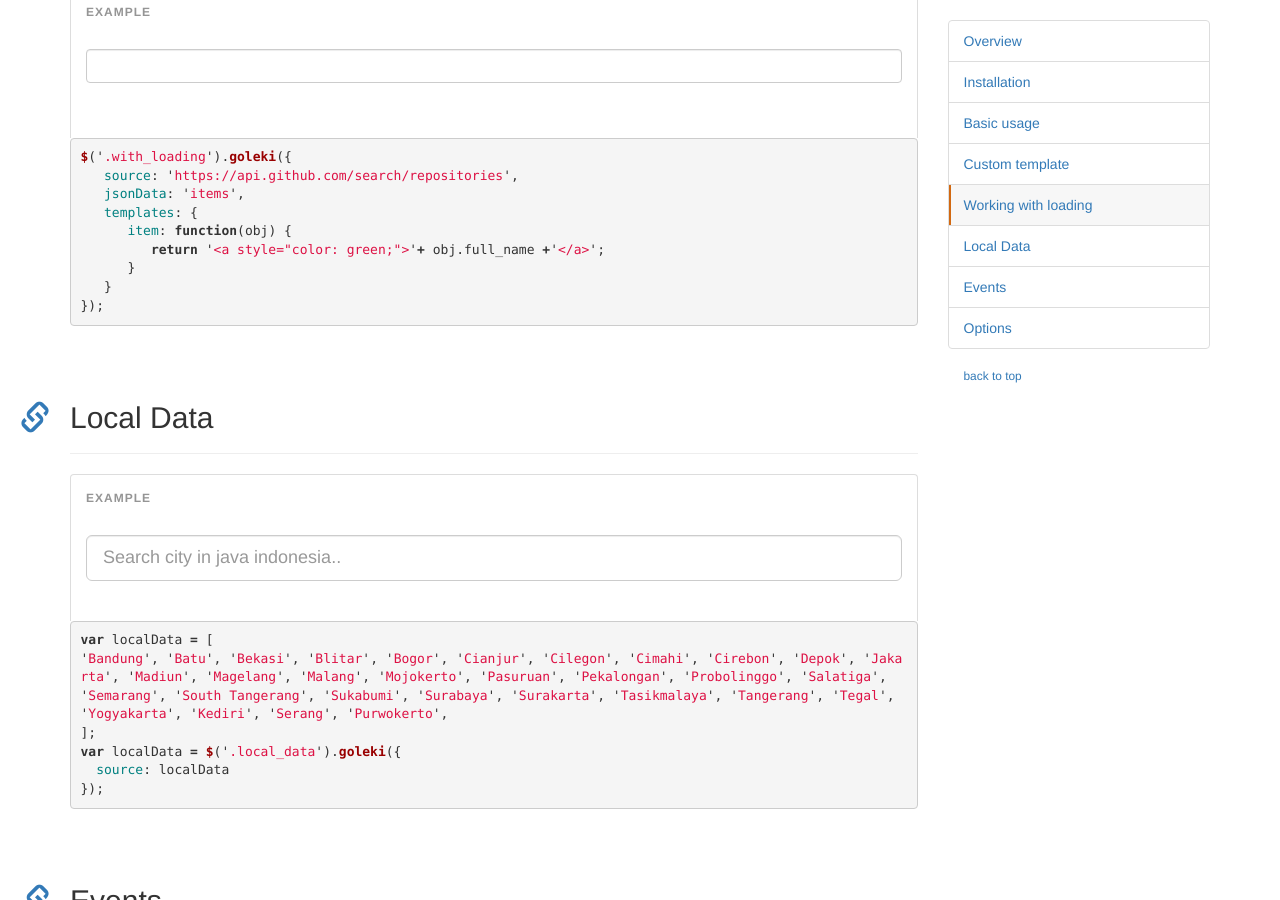
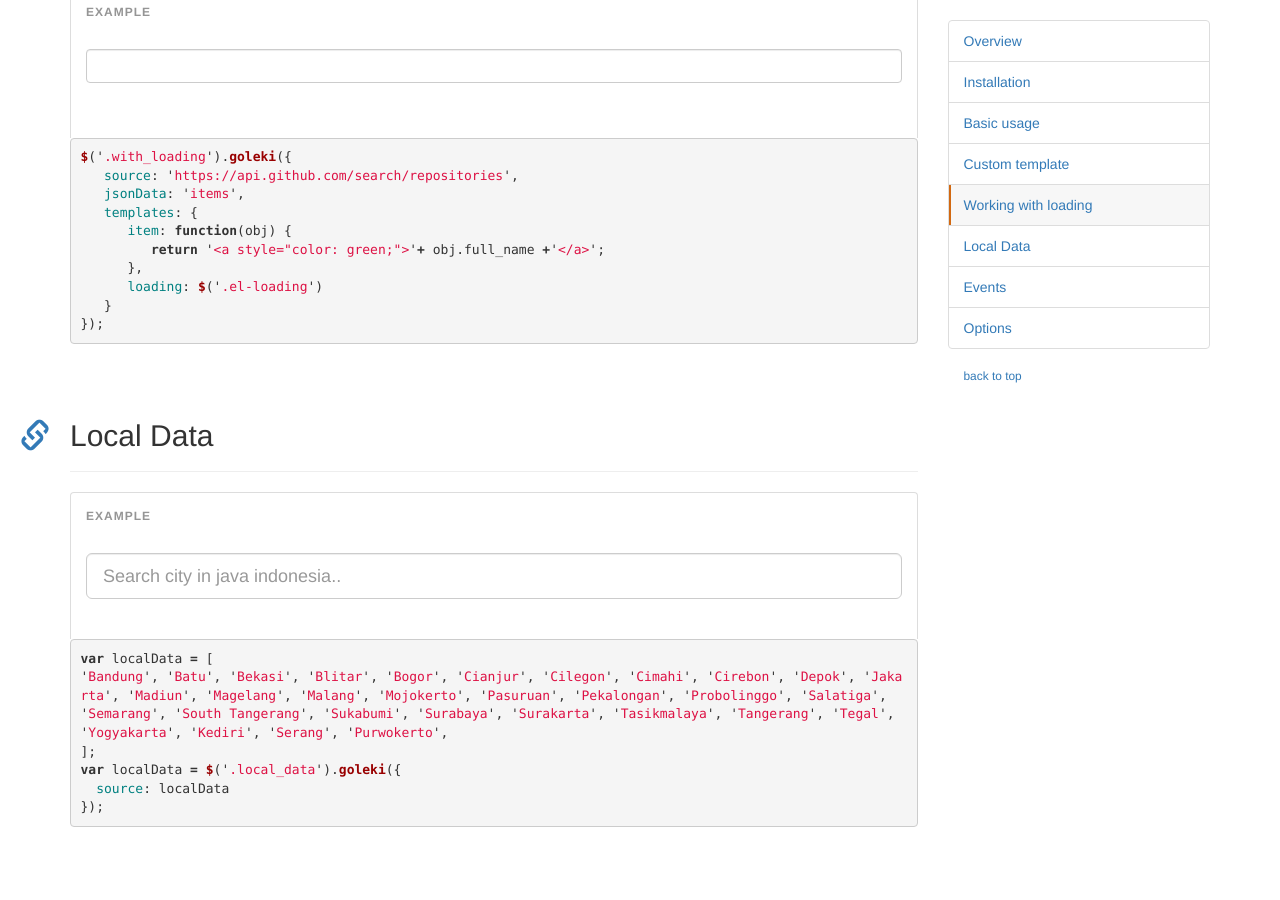
Before and after one commit to antoniputra/goleki, a Jekyll site: the page built from index.html, in a window 1280 px wide and 900 px high, scrolled down 2802 px. Built offline with Jekyll 4.4.1, drawn with Linux system fonts in a browser that asks for light colours; nearby versions of some CDN libraries.

Commit message:
update docs

```diff
--- a/index.html
+++ b/index.html
@@ -143,7 +143,8 @@ $('.with_loading').goleki({
    templates: {
       item: function(obj) {
          return '<a style="color: green;">'+ obj.full_name +'</a>';
-      }
+      },
+      loading: $('.el-loading')
    }
 });
 {% endhighlight %}
```
